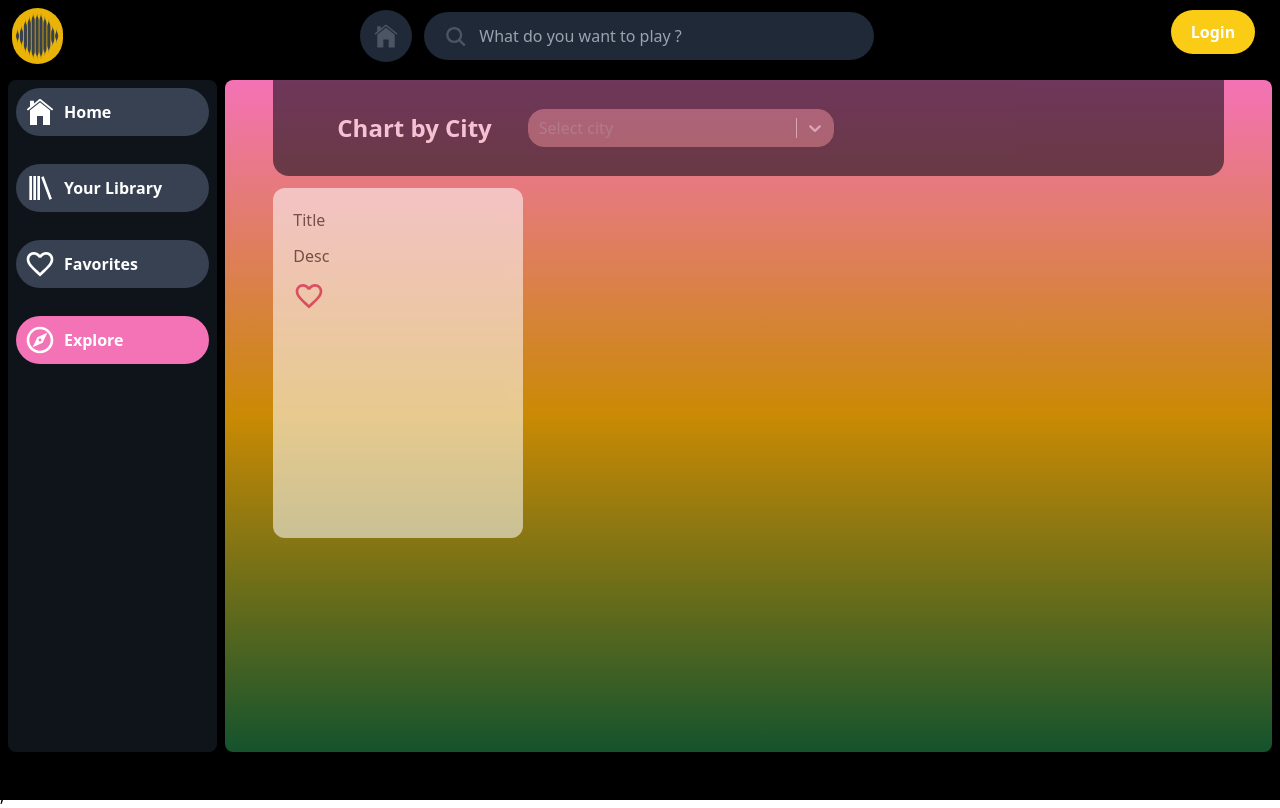
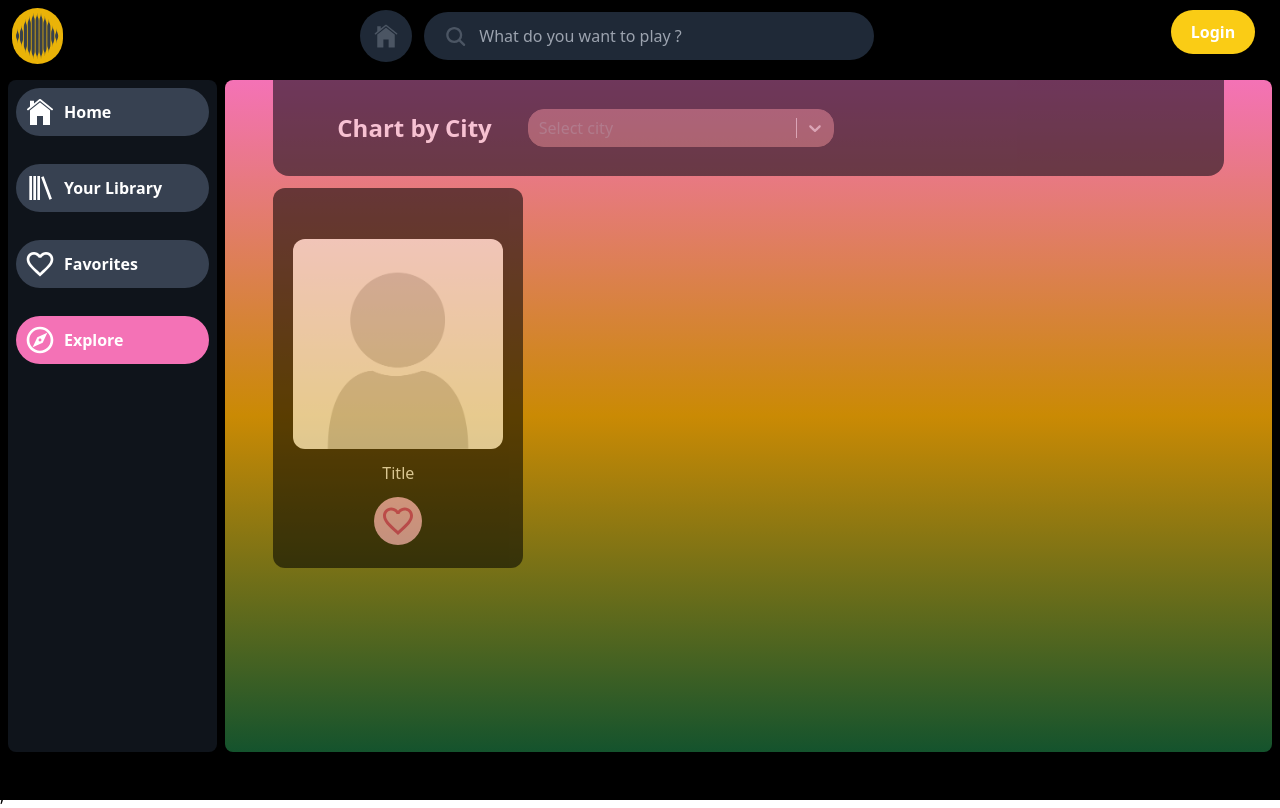
Before and after one commit to oykuky/Music-App, a Next.js app: page /explore in a window 1280 px wide. Built offline with nearby package versions, Linux system fonts and the light colour scheme; no server answers.

Commit message:
style updated

```diff
--- a/src/components/SongCard.jsx
+++ b/src/components/SongCard.jsx
@@ -5,12 +5,11 @@ import { MdFavoriteBorder } from "react-icons/md";
 function SongCard() {
   return (
     <div className='mx-12'>
-      <div className='flex flex-col gap-3 mt-3 rounded-xl p-5 bg-white opacity-55 text-gray-800 w-[250px] h-[350px]'>
-        {/* <img src="" alt="" /> */}
-        <h2>Title</h2>
-        <h2>Desc</h2>
-        <div className='flex bottom-0'>
-          <MdFavoriteBorder className="h-8 w-8 text-pink-600"/>
+      <div className='flex flex-col justify-center items-center gap-3 mt-3 rounded-xl p-5 bg-black opacity-55 text-gray-800 w-[250px] h-[380px]'>
+        <Image src="/noavatar.png" alt="Songimg" width={250} height={150} className='rounded-xl mt-7'/>
+        <h2 className='text-white'>Title</h2>
+        <div className='bg-pink-300 rounded-full p-1.5'>
+          <MdFavoriteBorder className="h-9 w-9 fill-pink-600"/>
         </div>
       </div>
     </div>
```
